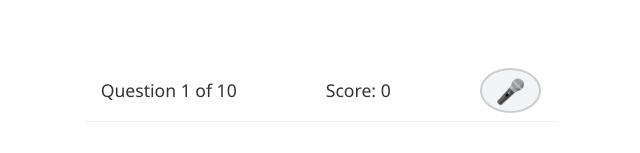
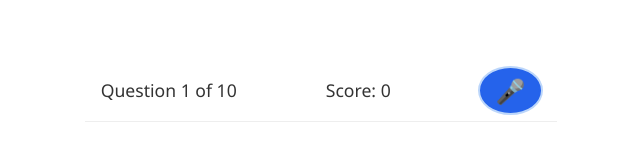
Before and after one commit to antoniokov/flag-quiz, a React (Vite) app: page / in a window 1280 px wide. Shown: the part 134-287 px from the top of the page, without its empty margins (319-959 px from the left). Built offline with nearby package versions, Linux system fonts and the light colour scheme.

Commit message:
add countdown

```diff
--- a/src/components/FlagQuiz.tsx
+++ b/src/components/FlagQuiz.tsx
@@ -4,6 +4,14 @@ import { generateQuiz } from '../utils/quizUtils';
 import FlagOption from './FlagOption';
 import QuizResult from './QuizResult';
 import '../styles/FlagQuiz.css';
+
+// Add TypeScript interfaces for the Web Speech API
+declare global {
+  interface Window {
+    SpeechRecognition: any;
+    webkitSpeechRecognition: any;
+  }
+}
 
 const TOTAL_QUESTIONS = 10;
 const DELAY_BEFORE_NEXT = 2000; // 2 seconds delay
@@ -13,6 +21,7 @@ const MIN_TIME = 2000; // Time in ms after which only minimum score is awarded (
 const MAX_TIME = 10000; // Time in ms after which only minimum score is awarded (10 seconds)
 
 function FlagQuiz() {
+  const [countdown, setCountdown] = useState<number>(3);
   const [quizState, setQuizState] = useState<QuizState>({
     currentQuestion: null,
     score: 0,
@@ -31,7 +40,7 @@ function FlagQuiz() {
   const [voiceText, setVoiceText] = useState<string>('');
   const [voiceSelectedOption, setVoiceSelectedOption] = useState<string | null>(null);
   const [showAvailableOptions, setShowAvailableOptions] = useState<boolean>(false);
-  const [voiceMode, setVoiceMode] = useState<boolean>(false);
+  const [voiceMode, setVoiceMode] = useState<boolean>(true);
 
   // Ref to store the question start time
   const questionStartTime = useRef<number>(0);
@@ -51,6 +60,7 @@ function FlagQuiz() {
     if (!('webkitSpeechRecognition' in window) &&
         !('SpeechRecognition' in window)) {
       setVoiceSupported(false);
+      setVoiceMode(false); // Disable voice mode if not supported
       return;
     }
 
@@ -58,6 +68,8 @@ function FlagQuiz() {
     const SpeechRecognition = window.SpeechRecognition || window.webkitSpeechRecognition;
     recognitionRef.current = new SpeechRecognition();
     recognitionRef.current.continuous = false;
+
+    // Voice mode is enabled by default, so we'll start listening once the quiz is ready
     recognitionRef.current.interimResults = false;
     recognitionRef.current.lang = 'en-US';
 
@@ -124,14 +136,34 @@ function FlagQuiz() {
   };
 
   // Set the start time when a new question is shown
+  // Countdown before first question
   useEffect(() => {
-    if (!loading && !quizState.selectedAnswer && !quizState.gameOver) {
+    // Only run countdown if quiz is at the first question and not answered/game over/loading
+    if (!loading && quizState.questionIndex === 0 && !quizState.selectedAnswer && !quizState.gameOver) {
+      setCountdown(3);
+      let interval: ReturnType<typeof setInterval>;
+      interval = setInterval(() => {
+        setCountdown(prev => {
+          if (prev <= 1) {
+            clearInterval(interval);
+            return 0;
+          }
+          return prev - 1;
+        });
+      }, 1000);
+      return () => clearInterval(interval);
+    }
+  }, [loading, quizState.questionIndex, quizState.selectedAnswer, quizState.gameOver]);
+
+  useEffect(() => {
+    // Only allow question to start if not loading, not answered, not game over, and either not first question or countdown is done
+    if (!loading && !quizState.selectedAnswer && !quizState.gameOver && (quizState.questionIndex !== 0 || countdown === 0)) {
       questionStartTime.current = Date.now();
       setVoiceText('');
       setVoiceSelectedOption(null);
       setShowAvailableOptions(false);
     }
-  }, [quizState.questionIndex, loading, quizState.selectedAnswer, quizState.gameOver]);
+  }, [quizState.questionIndex, loading, quizState.selectedAnswer, quizState.gameOver, countdown]);
 
   // Auto-advance to next question after delay
   useEffect(() => {
@@ -211,9 +243,7 @@ function FlagQuiz() {
   };
 
   const startQuiz = () => {
-    setLoading(true);
     const newQuestions = generateQuiz(TOTAL_QUESTIONS);
-
     setQuestions(newQuestions);
     setQuizState({
       currentQuestion: newQuestions[0],
@@ -224,6 +254,7 @@ function FlagQuiz() {
       isCorrect: null,
       gameOver: false,
     });
+    setCountdown(3); // Reset countdown on quiz restart
     setLastPoints(0);
     setVoiceText('');
     setVoiceSelectedOption(null);
@@ -298,6 +329,25 @@ function FlagQuiz() {
 
   if (loading) {
     return <div className="loading">Loading...</div>;
+  }
+
+  // Show countdown before first question
+  if (quizState.questionIndex === 0 && countdown > 0 && !quizState.selectedAnswer && !quizState.gameOver) {
+    return (
+      <div className="countdown" style={{
+        display: 'flex',
+        flexDirection: 'column',
+        alignItems: 'center',
+        justifyContent: 'center',
+        height: '60vh',
+        fontSize: '3rem',
+        fontWeight: 700,
+        color: '#2563eb',
+        letterSpacing: '0.1em',
+      }}>
+        Starting in {countdown}
+      </div>
+    );
   }
 
   if (quizState.gameOver) {
@@ -436,12 +486,4 @@ function FlagQuiz() {
   );
 }
 
-// Add TypeScript interfaces for the Web Speech API
-declare global {
-  interface Window {
-    SpeechRecognition: any;
-    webkitSpeechRecognition: any;
-  }
-}
-
 export default FlagQuiz;
```
